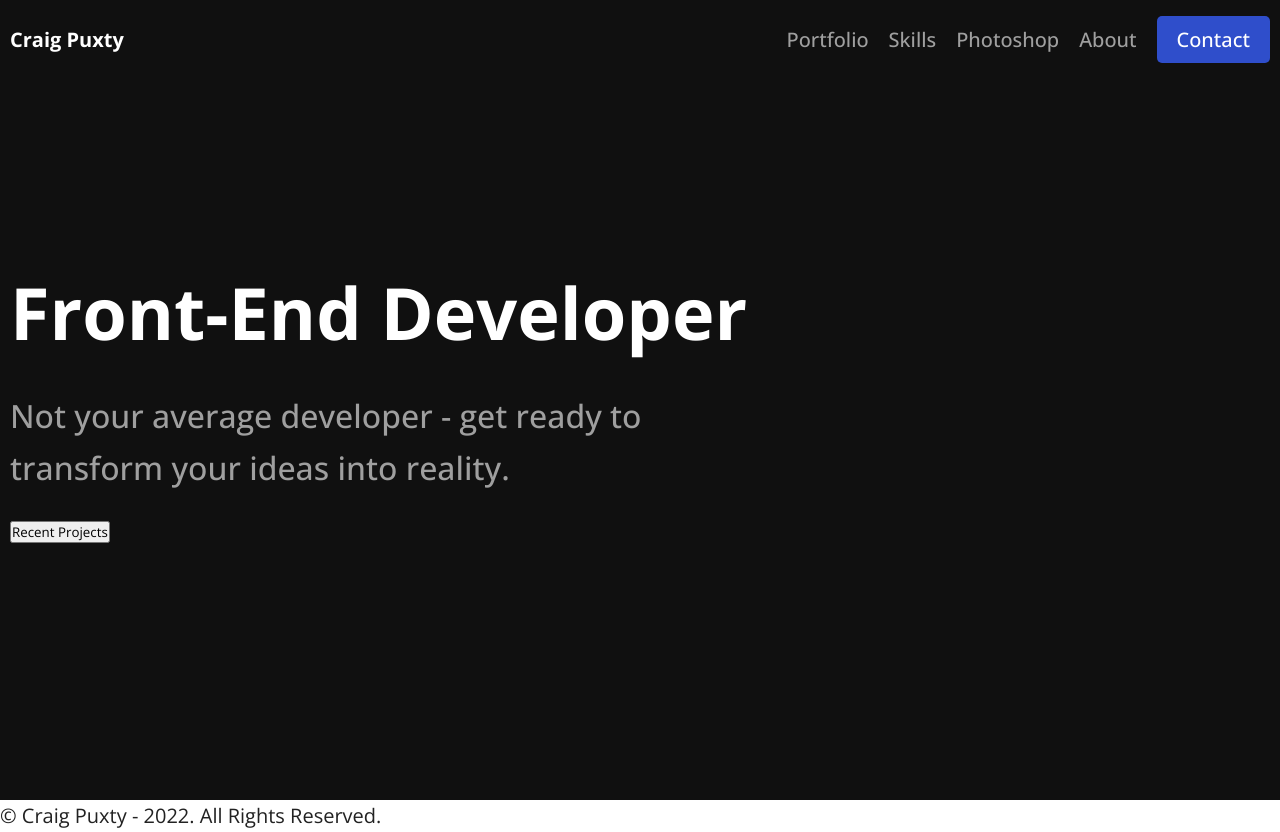
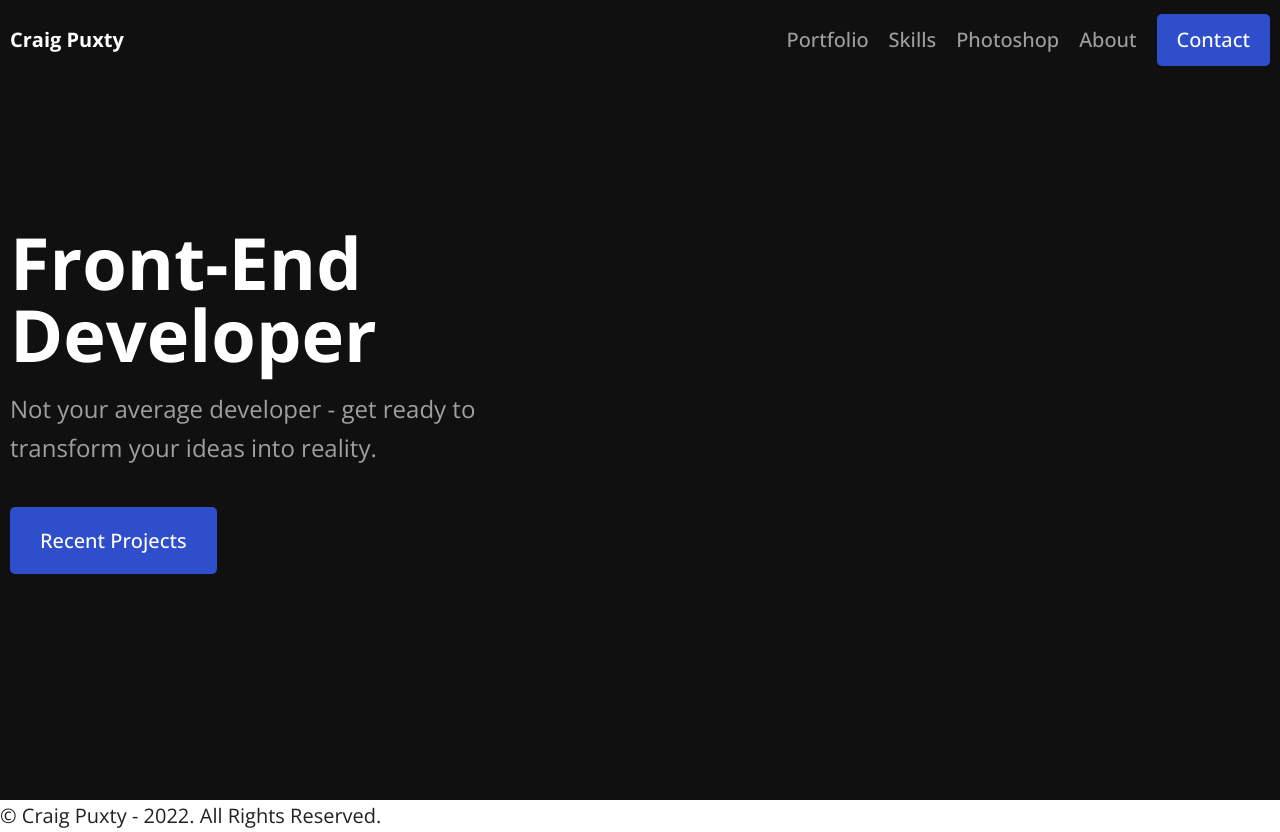
Before and after one commit to Dangereye/portfolio-v2, a Next.js app: page / in a window 1280 px wide. Built offline with nearby package versions, Linux system fonts and the light colour scheme.

Commit message:
Added Button component & styles - plus additional style updates.

```diff
--- /dev/null
+++ b/components/Button.js
@@ -0,0 +1,34 @@
+export default function Button({ icon, name, classes, func }) {
+  const handleClick = (e) => {
+    e.stopPropagation();
+    console.log("Button click.");
+    func();
+  };
+
+  const handleKeyDown = (e) => {
+    if (e.code === "Enter") {
+      console.log("Key press.");
+      func();
+    }
+  };
+
+  return (
+    <button
+      className={`btn ${classes}`}
+      onClick={handleClick}
+      onKeyDown={handleKeyDown}
+    >
+      {icon && <span>{icon}</span>}
+      <span>{name}</span>
+    </button>
+  );
+}
+
+Button.defaultProps = {
+  icon: null,
+  name: "Button Name",
+  classes: "",
+  func: () => {
+    return;
+  },
+};
--- a/layout/Hero.js
+++ b/layout/Hero.js
@@ -1,14 +1,21 @@
+import Button from "../components/Button";
+
 export default function Hero() {
   return (
-    <div className="hero">
+    <section className="section section__hero">
       <div className="container">
-        <h1 className="display-heading">Front-End Developer</h1>
-        <p className="lead-text">
+        <h1 className="display-heading">
+          <span>Front-End</span>
+          <span>Developer</span>
+        </h1>
+        <p className="body-text">
           Not your average developer - get ready to transform your ideas into
           reality.
         </p>
-        <button>Recent Projects</button>
+        <div className="btns">
+          <Button name="recent projects" classes="btn--primary" />
+        </div>
       </div>
-    </div>
+    </section>
   );
 }
--- /dev/null
+++ b/styles/components/_buttons.scss
@@ -0,0 +1,36 @@
+.btns {
+  display: flex;
+  flex-wrap: wrap;
+  align-items: center;
+  gap: 2rem;
+}
+
+.btn {
+  min-width: max-content;
+  padding: 1rem 2rem;
+
+  display: flex;
+  align-items: center;
+
+  border: none;
+  border-radius: 5px;
+
+  text-transform: capitalize;
+  font-size: 2rem;
+  font-weight: 500;
+
+  cursor: pointer;
+
+  &--primary {
+    padding: 2rem 3rem;
+    color: #fff;
+    background-color: $primary-color;
+  }
+
+  &--full-width {
+    @media (max-width: $mobile) {
+      width: 100%;
+      justify-content: center;
+    }
+  }
+}
--- a/styles/globals.scss
+++ b/styles/globals.scss
@@ -31,5 +31,8 @@ body {
 @import "layout/navigation";
 @import "layout/mobile-icon";
 @import "layout/main";
-@import "layout/hero";
+@import "layout/sections";
 @import "layout/footer";
+
+// Component Styles
+@import 'components/buttons'
--- a/styles/layout/_hero.scss
+++ /dev/null
@@ -1,14 +0,0 @@
-.hero {
-  min-height: 100vh;
-  padding: 0 1rem;
-  color: #fff;
-  background-color: #101010;
-  display: flex;
-  justify-content: center;
-  align-items: center;
-
-  .lead-text {
-    max-width: 40ch;
-    color: rgba(#fff, 0.6);
-  }
-}
--- /dev/null
+++ b/styles/layout/_sections.scss
@@ -0,0 +1,27 @@
+.section {
+  &__hero {
+    min-height: 100vh;
+    padding: 0 1rem;
+    color: #fff;
+    background-color: #101010;
+    display: flex;
+    justify-content: center;
+    align-items: center;
+
+    h1 {
+      line-height: 1;
+      span {
+        display: block;
+      }
+    }
+
+    .body-text {
+      max-width: 40ch;
+      color: rgba(#fff, 0.6);
+    }
+
+    .btns {
+      margin-top: 4rem;
+    }
+  }
+}
--- a/styles/partials/_typography.scss
+++ b/styles/partials/_typography.scss
@@ -18,7 +18,7 @@ html {
   display: inline-block;
   font-size: 2.4rem;
   font-style: italic;
-  color: $accent-color;
+  color: $secondary-color;
 }
 .section-heading {
   font-size: 5.6rem;
--- a/styles/partials/_variables.scss
+++ b/styles/partials/_variables.scss
@@ -10,4 +10,5 @@ $time: 0.4s;
 
 // Colours
 $text-color: rgb(34, 34, 34);
-$accent-color: rgb(218, 59, 38);
+$primary-color: #2f4ecb;
+$secondary-color: #ed7923;
```
